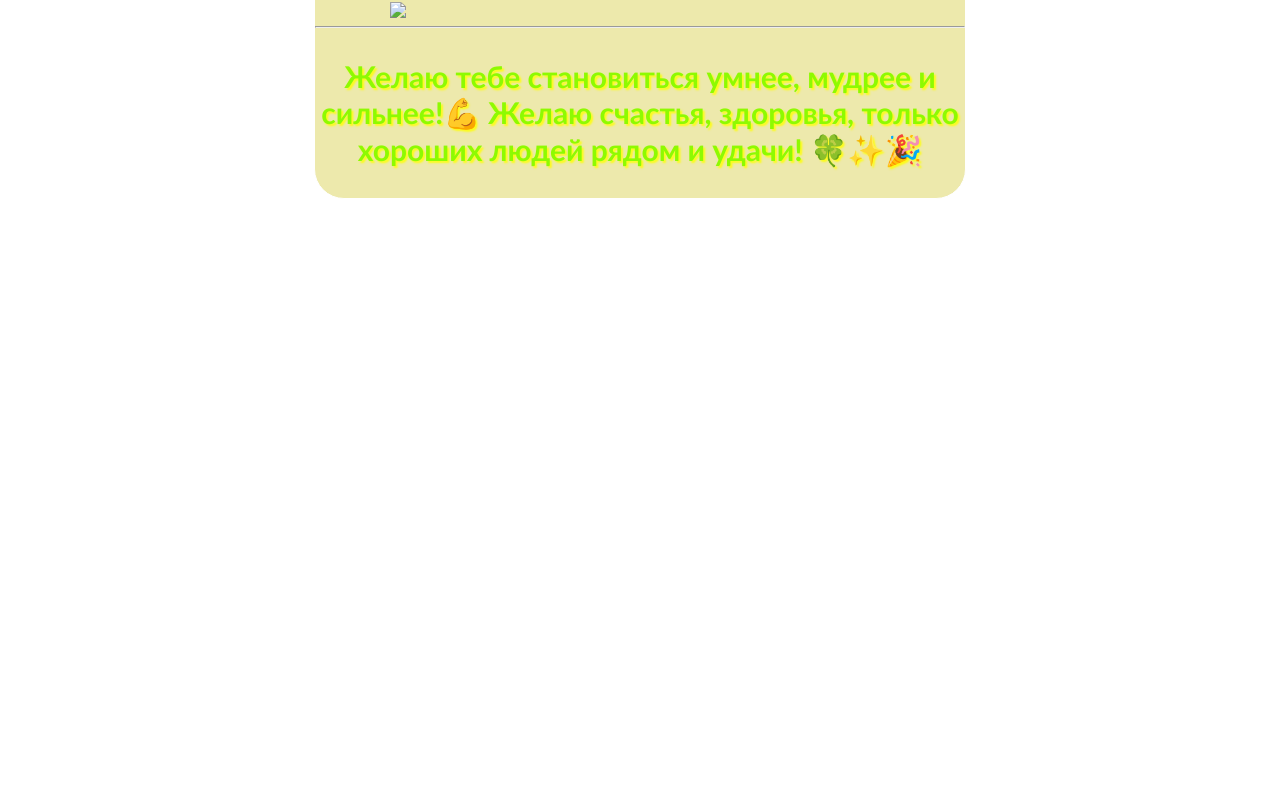
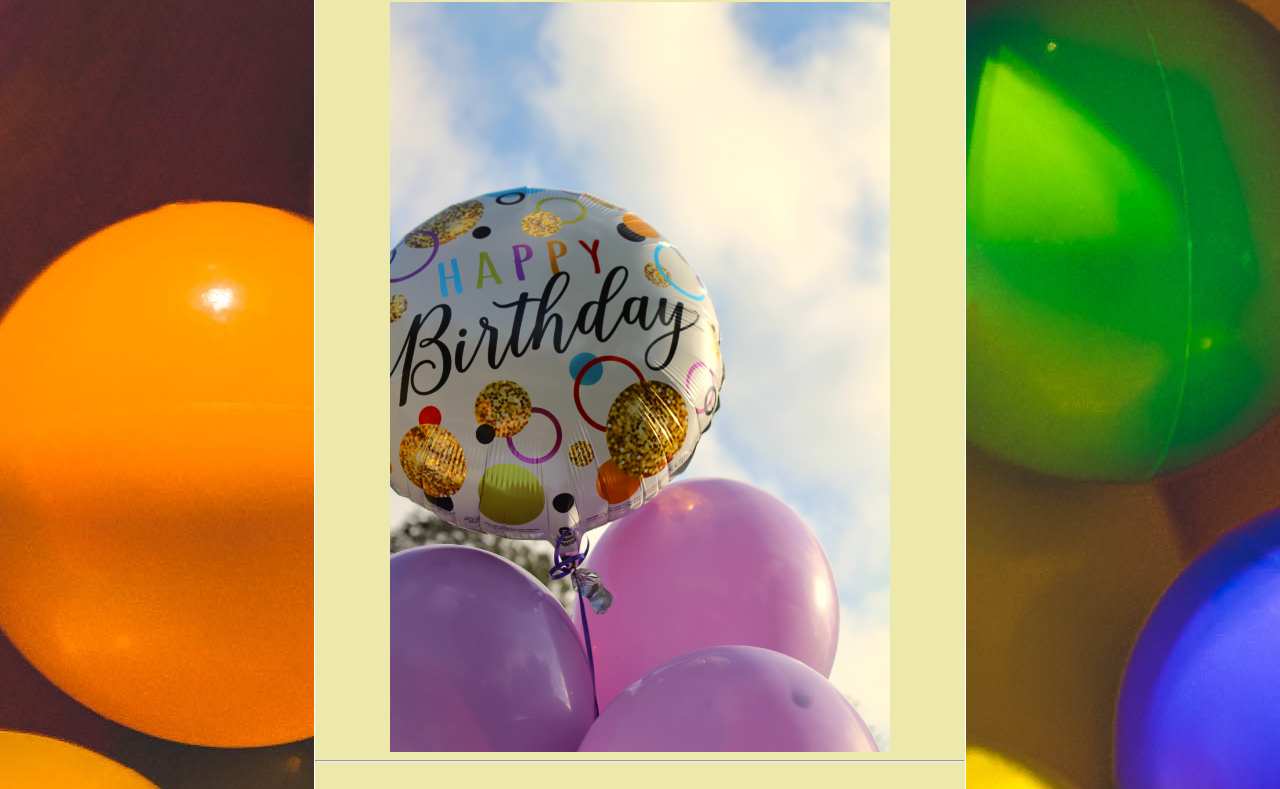
Before and after one commit to ira89l/Denn, a plain HTML site: page index.html in a window 1280 px wide. Shown: the part 121-910 px from the top of the page. Before the commit the page ends 800 px from the top, so only its background shows below. Drawn offline with Linux system fonts and the light colour scheme.

Commit message:
Update index.html

```diff
--- a/index.html
+++ b/index.html
@@ -7,7 +7,7 @@
     <title>Happy birthday!</title>
     <style>
       body {
-        background-image: url(images/bc.jpg);
+        background-image: url(bc.jpg);
         font-family: "Gill Sans", "Gill Sans MT", Calibri, "Trebuchet MS",
           sans-serif;
       }
@@ -48,7 +48,7 @@
       <main>
         <h1>Денис, поздравляю с Днем Рождения!</h1>
         <hr />
-        <img src="images/hb.JPG.jpg" width="500px" />
+        <img src="hb.JPG.jpg" width="500px" />
       </main>
       <hr />
       <p class="wish">
```
